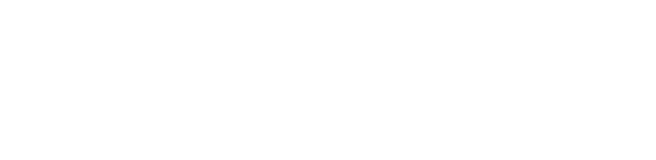
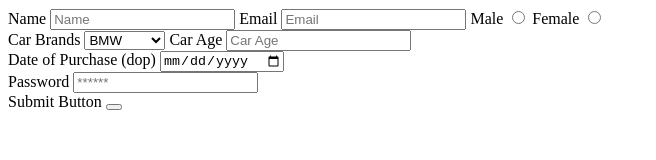
Before and after one commit to acciojob/car-insurance-form-deepakraikwar72, a website: page main.html in a window 1280 px wide. Shown: the whole page, without its empty margins (0-656 px from the left). Drawn offline with Linux system fonts and the light colour scheme.

Commit message:
created a submission

```diff
--- a/main.html
+++ b/main.html
@@ -8,6 +8,39 @@
 
 <body>
 	<!-- the entire body must be written by student -->
+<form method="post">
+<label for="name">Name</label>
+<input type="text" placeholder="Name" id="name" required>
+
+	<label for="email">Email</label>
+<input type="email" placeholder="Email" id="email" required>
+
+	<label for="gender_m">Male</label>
+<input type="radio" id="gender_m" name="gender" required>
+
+		<label for="gender_f">Female</label>
+<input type="radio" id="gender_f" name="gender" required>
+<br>
+
+	<label for="cars">Car Brands</label>
+	<select id="cars">
+<option>BMW</option>
+		<option>Audi</option>
+		<option>Mercedez</option>
+	</select>
+
+<label for="carage">Car Age</label>
+	<input type="number" placeholder="Car Age" id="carage" required>
+<br>
+	<label for="dop">Date of Purchase (dop)</label>
+	<input type="date" id="dop" required>
+<br>
+	<label for="password">Password</label>
+	<input type="password" placeholder="******" id="password" required>
+<br>
+	<label>Submit Button</label>
+	<button type="submit">
+</form>
     <script type="text/javascript" src="./script.js">
 </script>
 
```
